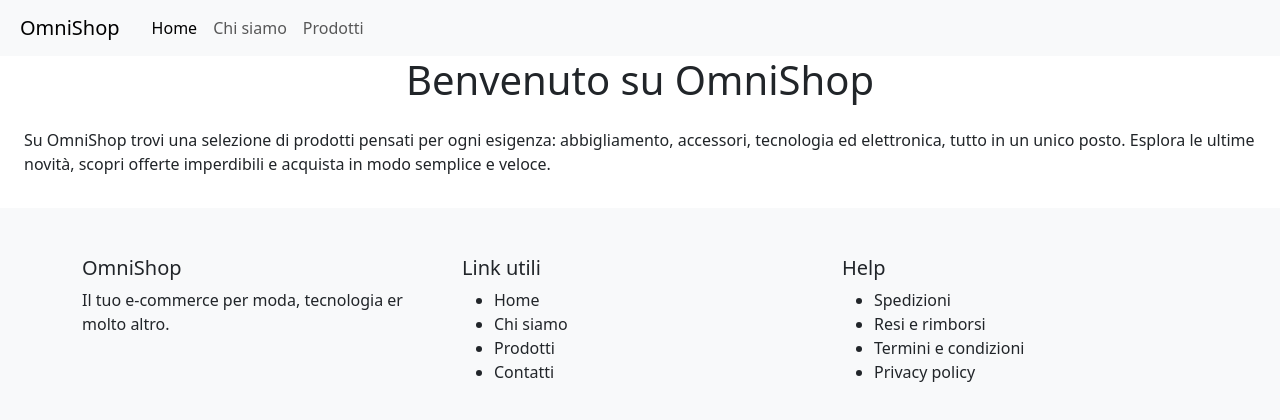
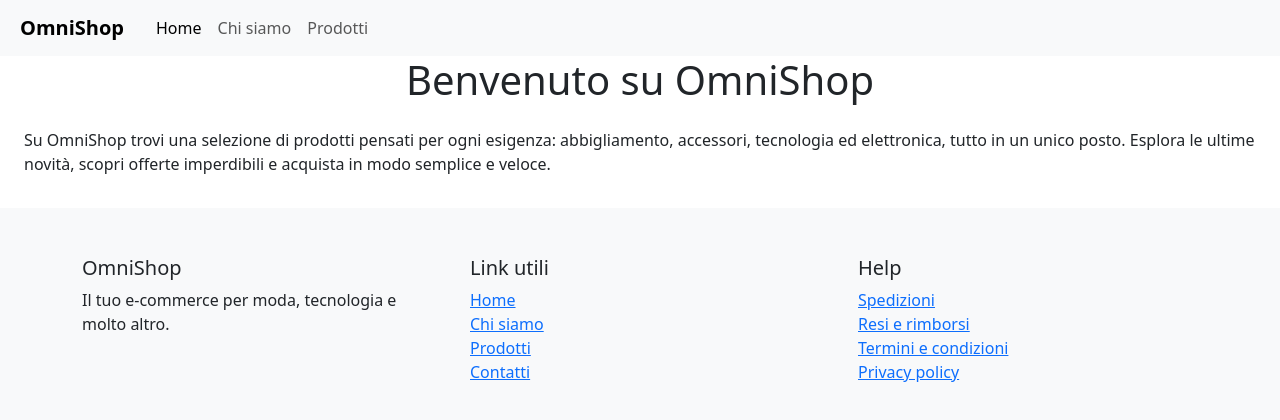
Before and after one commit to MarcoZ23/react-router, a React (Vite) app: page / in a window 1280 px wide. Shown: the top 420 px of the page. Built offline with nearby package versions, Linux system fonts and the light colour scheme.

Commit message:
refactor layout structure and improve navigation in App component

```diff
--- a/src/App.jsx
+++ b/src/App.jsx
@@ -1,4 +1,5 @@
 import { BrowserRouter, Route, Routes } from "react-router-dom"
+import DefaultLayout from "./layout/DefaultLayout"
 import HomePage from "./pages/HomePage"
 import AboutPage from "./pages/AboutPage"
 import ProductsPage from "./pages/ProductsPage"
@@ -12,9 +13,11 @@ function App() {
     <>
       <BrowserRouter>
         <Routes>
-          <Route path="/" element={<HomePage />} />
-          <Route path="/about" element={<AboutPage />} />
-          <Route path="/products" element={<ProductsPage />} />
+          <Route element={<DefaultLayout />}>
+            <Route path="/" element={<HomePage />} />
+            <Route path="/about" element={<AboutPage />} />
+            <Route path="/products" element={<ProductsPage />} />
+          </Route>
         </Routes>
       </BrowserRouter>
 
--- a/src/components/AppFooter.jsx
+++ b/src/components/AppFooter.jsx
@@ -4,29 +4,29 @@ export default function AppFooter() {
 
         <footer className="bg-light py-5">
             <div className="container">
-                <div className="row">
+                <div className="row g-5">
                     <div className="col-4">
                         <h5>OmniShop</h5>
                         <p>
-                            Il tuo e-commerce per moda, tecnologia er molto altro.
+                            Il tuo e-commerce per moda, tecnologia e molto altro.
                         </p>
                     </div>
                     <div className="col-4">
                         <h5>Link utili</h5>
-                        <ul>
-                            <li><a>Home</a></li>
-                            <li><a>Chi siamo</a></li>
-                            <li><a>Prodotti</a></li>
-                            <li><a>Contatti</a></li>
+                        <ul className="list-unstyled">
+                            <li><a href="#">Home</a></li>
+                            <li><a href="#">Chi siamo</a></li>
+                            <li><a href="#">Prodotti</a></li>
+                            <li><a href="#">Contatti</a></li>
                         </ul>
                     </div>
                     <div className="col-4">
                         <h5>Help</h5>
-                        <ul>
-                            <li><a>Spedizioni</a></li>
-                            <li><a>Resi e rimborsi</a></li>
-                            <li><a>Termini e condizioni</a></li>
-                            <li><a>Privacy policy</a></li>
+                        <ul className="list-unstyled">
+                            <li><a href="#">Spedizioni</a></li>
+                            <li><a href="#">Resi e rimborsi</a></li>
+                            <li><a href="#">Termini e condizioni</a></li>
+                            <li><a href="#">Privacy policy</a></li>
                         </ul>
                     </div>
                 </div>
--- a/src/components/AppHeader.jsx
+++ b/src/components/AppHeader.jsx
@@ -1,6 +1,24 @@
 import { NavLink } from "react-router-dom";
 
 export default function AppHeader() {
+
+    const menu = [
+        {
+            id: 1,
+            name: "Home",
+            to: "/"
+        },
+        {
+            id: 2,
+            name: "Chi siamo",
+            to: "/about"
+        },
+        {
+            id: 3,
+            name: "Prodotti",
+            to: "/products"
+        }
+    ]
 
     return (
 
@@ -8,18 +26,15 @@ export default function AppHeader() {
             <header>
                 <nav className="navbar navbar-expand bg-body-tertiary">
                     <div className="container-fluid">
-                        <NavLink className="navbar-brand px-2" to="/">OmniShop</NavLink>
+                        <NavLink className="navbar-brand px-2 fw-bold" to="/">OmniShop</NavLink>
                         <div className="collapse navbar-collapse" id="navbarNav">
-                            <ul className="navbar-nav list-unstyled">
-                                <li className="nav-item">
-                                    <NavLink className="nav-link" aria-current="home" to="/">Home</NavLink>
-                                </li>
-                                <li className="nav-item">
-                                    <NavLink className="nav-link" to="/about">Chi siamo</NavLink>
-                                </li>
-                                <li className="nav-item">
-                                    <NavLink className="nav-link" to="/products">Prodotti</NavLink>
-                                </li>
+                            <ul className="navbar-nav">
+                                {menu.map(item =>
+                                    <li className="nav-item" key={item.id}>
+                                        <NavLink className="nav-link" aria-current={item.name} to={item.to}>{item.name}</NavLink>
+                                    </li>
+                                )}
+
                             </ul>
                         </div>
                     </div>
--- a/src/layout/DefaultLayout.jsx
+++ b/src/layout/DefaultLayout.jsx
@@ -0,0 +1,16 @@
+import { Outlet } from "react-router-dom";
+import AppFooter from "../components/AppFooter";
+import AppHeader from "../components/AppHeader";
+
+
+export default function DefaultLayout() {
+
+    return (
+
+        <>
+            <AppHeader />
+            <Outlet />
+            <AppFooter />
+        </>
+    )
+}
--- a/src/pages/AboutPage.jsx
+++ b/src/pages/AboutPage.jsx
@@ -1,11 +1,8 @@
-import AppFooter from "../components/AppFooter";
-import AppHeader from "../components/AppHeader";
-
 export default function AboutPage() {
 
     return (
         <>
-            <AppHeader />
+
             <div className="p-5 mb-4 bg-light rounded-3">
                 <div className="container-fluid py-5">
                     <h1 className="display-5 fw-bold">Custom hero section</h1>
@@ -27,7 +24,7 @@ export default function AboutPage() {
                     </button>
                 </div>
             </div>
-            <AppFooter />
+
         </>
     )
 }
--- a/src/pages/HomePage.jsx
+++ b/src/pages/HomePage.jsx
@@ -1,18 +1,15 @@
-import AppFooter from "../components/AppFooter";
-import AppHeader from "../components/AppHeader";
-
 export default function HomePage() {
 
     return (
         <>
-            <AppHeader />
+
             <div>
                 <h1 className="text-center">Benvenuto su OmniShop</h1>
                 <p className="py-3 px-4">Su OmniShop trovi una selezione di prodotti pensati per ogni esigenza: abbigliamento, accessori, tecnologia ed elettronica, tutto in un unico posto.
                     Esplora le ultime novità, scopri offerte imperdibili e acquista in modo semplice e veloce.
                 </p>
             </div>
-            <AppFooter />
+
         </>
     )
 }
--- a/src/pages/ProductsPage.jsx
+++ b/src/pages/ProductsPage.jsx
@@ -1,13 +1,9 @@
-import AppFooter from "../components/AppFooter";
-import AppHeader from "../components/AppHeader";
-
 export default function ProductsPage() {
 
     return (
 
         <>
-            <AppHeader />
-            <AppFooter />
+            <main>Test</main>
         </>
     )
 }
```
